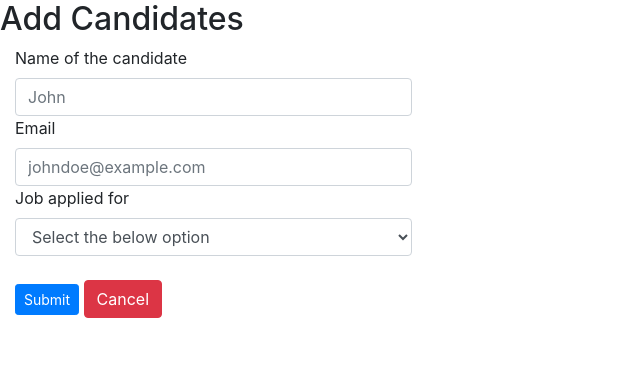
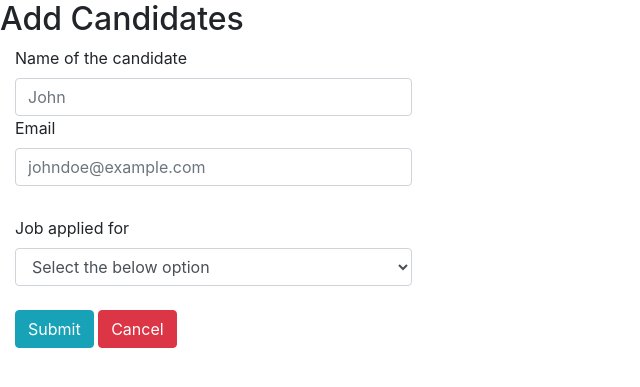
Before and after one commit to qxf2/interview-scheduler, a Python web app: template qxf2_scheduler/templates/add-candidates.html in a window 1280 px wide. Shown: the top 387 px of the page, without its empty margins (0-640 px from the left). Run offline with Jinja, Linux system fonts and the light colour scheme; the template is opened without the code that fills it, so the values that code supplies are empty; some libraries are stand-ins or nearby versions.

Commit message:
Fixed the submit button and added the validation for email field

```diff
--- a/qxf2_scheduler/templates/add-candidates.html
+++ b/qxf2_scheduler/templates/add-candidates.html
@@ -23,7 +23,6 @@
         textarea {
             display: inline
         }
-
     </style>
 </head>
 
@@ -42,6 +41,8 @@
             <div class="col-md-4">
                 <input id="email" name="email" type="Email" placeholder="johndoe@example.com" class="form-control"
                     required>
+                    <div class=" col-md-8 row top-space-30" id="resultDiv">
+                        </div>
                 <div class="valid-feedback">Valid</div>
                 <div class="invalid-feedback">Please fill out this field</div>
 
@@ -62,8 +63,8 @@
 
             <label class="col-md-4 control-label" for="save"></label>
             <div class="col-md-8">
-                <button class="btn btn-primary btn-sm" type="submit">Submit</button>
-                <button id="clear" name="clear" onclick="clearAdd()" class="btn btn-danger">Cancel</button>
+                <button class="btn btn-info" type="submit">Submit</button>
+                <button name="clear" onclick="clearAdd()" class="btn btn-danger">Cancel</button>
             </div>
         </form>
     </div>
@@ -82,7 +83,13 @@
                     form.addEventListener('submit', function (event) {
                         event.preventDefault();
                         event.stopPropagation();
+                        var candidateEmail = $("#email").val();
+                        var re = /^(([^<>()[\]\\.,;:\s@\"]+(\.[^<>()[\]\\.,;:\s@\"]+)*)|(\".+\"))@((\[[0-9]{1,3}\.[0-9]{1,3}\.[0-9]{1,3}\.[0-9]{1,3}\])|(([a-zA-Z\-0-9]+\.)+[a-zA-Z]{2,}))$/;
+                        var emailValidate=re.test(candidateEmail);
+                        console.log(emailValidate);
                         console.log("I am inside submit")
+                        $("#resultDiv").empty();
+                        if (emailValidate === true){
                         if (form.checkValidity() === true) {
                             console.log("I am coming here")
                             var candidateName = $("#fname").val();
@@ -99,11 +106,11 @@
                                     'jobApplied': jobApplied
                                 },
                                 success: function (result) {
-                                    console.log(result.error,result.data['candidate_name']);
-                                    var resultName=result.data['candidate_name'];
+                                    console.log(result.error, result.data['candidate_name']);
+                                    var resultName = result.data['candidate_name'];
                                     console.log(resultName);
 
-                                    if (resultName==candidateName) {
+                                    if (resultName == candidateName) {
                                         alert("The candidate has been added");
                                         document.location.href = "/candidates";
 
@@ -117,9 +124,13 @@
 
                                 }
                             })
+                        }}
+                        else{
+                            $("#resultDiv").text("Enter the valid email address");
+                            $("#resultDiv").css('color', 'red');
                         }
 
-                        form.classList.add('was-validated');
+
                     }, false);
                 });
             }, false);
```
